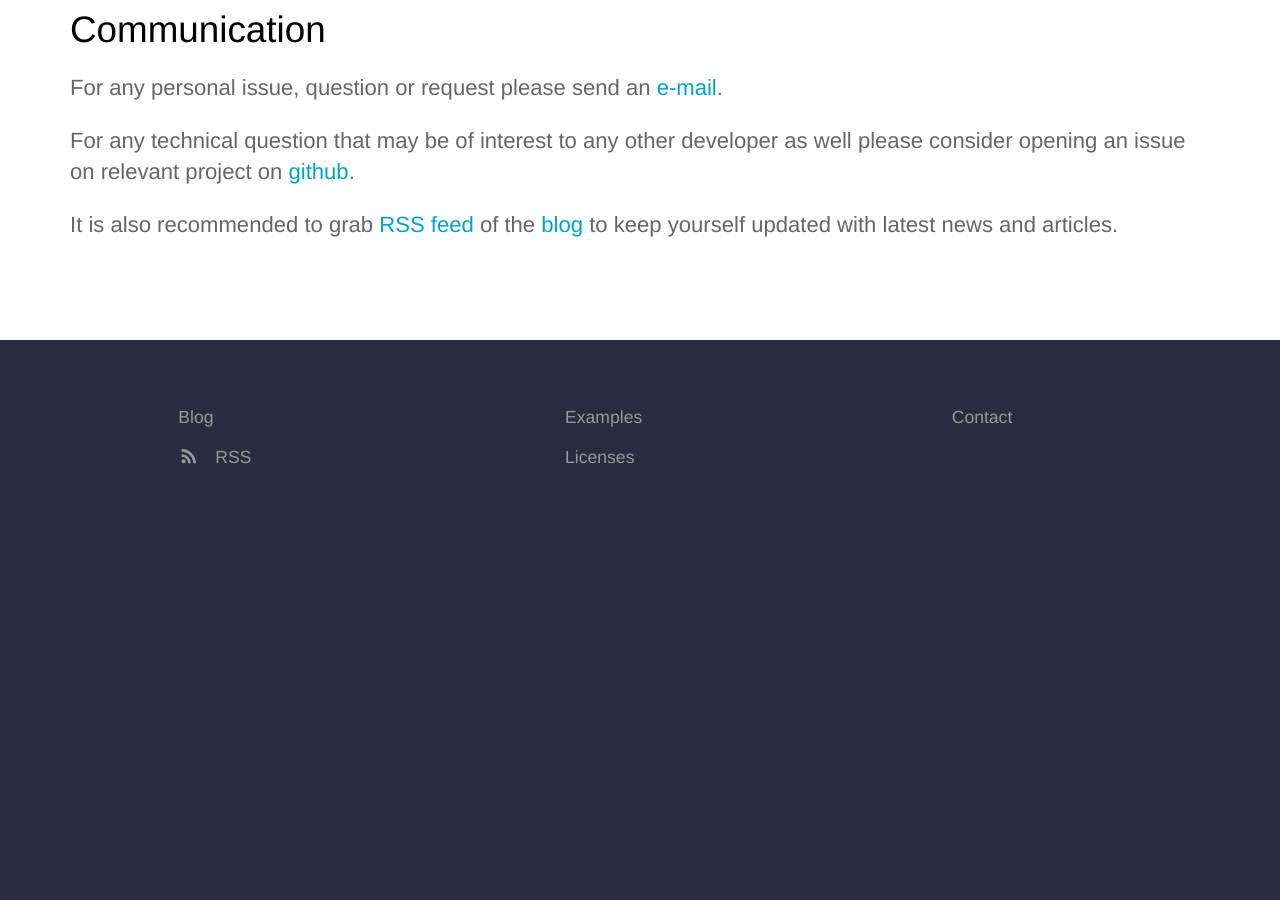
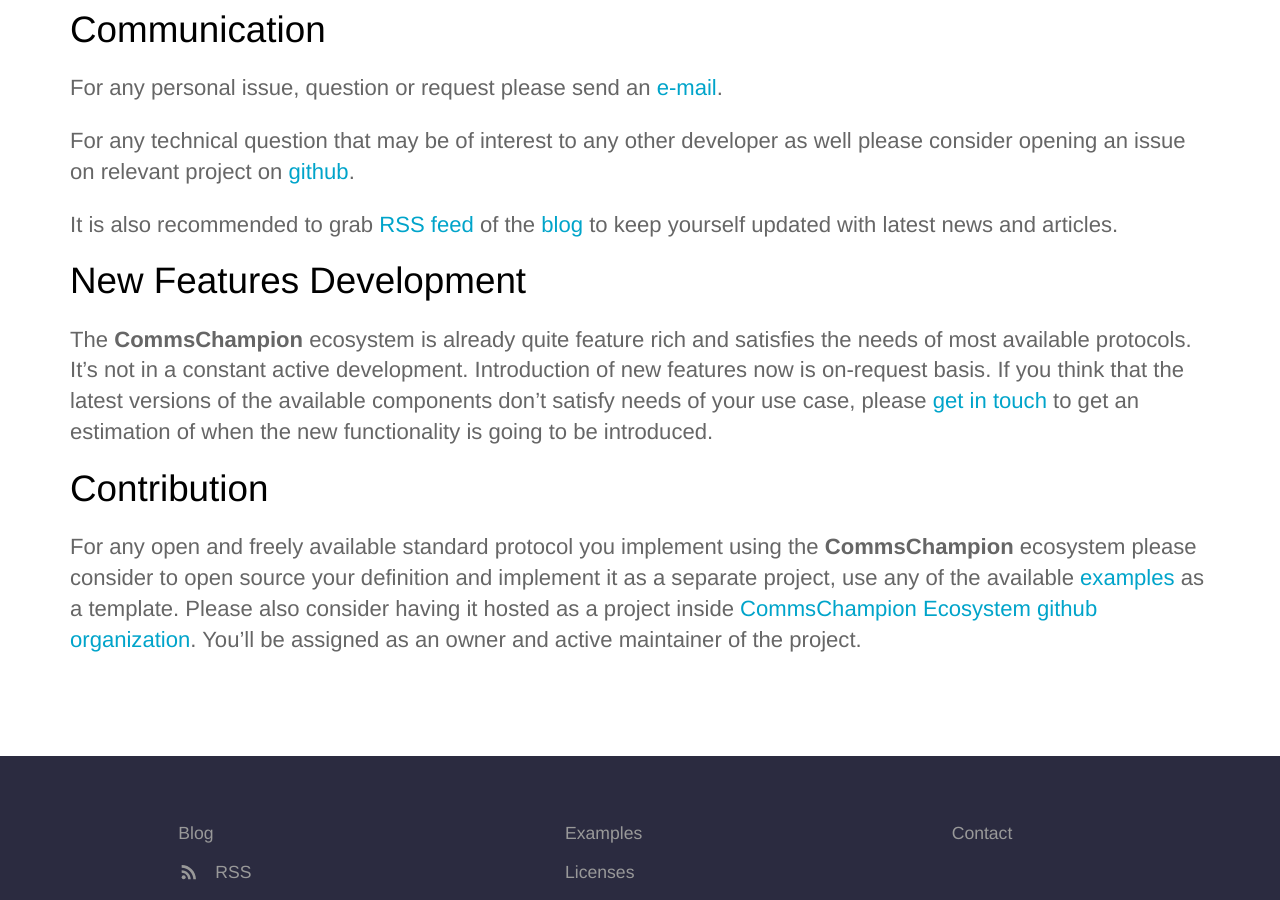
Before and after one commit to commschamp/commschamp.github.io, a Jekyll site: the page built from index.html, in a window 1280 px wide and 900 px high, scrolled down 5215 px. Built offline with Jekyll 4.4.1, drawn with Linux system fonts in a browser that asks for light colours; before the commit the page ends 5770 px from its top, so only the background shows below that.

Commit message:
Added "New Features Development" and "Contribution" sections on the main home page.

```diff
--- a/_includes/home.md
+++ b/_includes/home.md
@@ -207,3 +207,18 @@
 It is also recommended to grab [RSS feed]({{ site.baseurl }}/feed.xml) of the
 [blog]({{ site.baseurl }}/blog/)
 to keep yourself updated with latest news and articles.
+
+# New Features Development
+The **CommsChampion** ecosystem is already quite feature rich and satisfies the needs of most available
+protocols. It's not in a constant active development. Introduction of new features now is on-request basis.
+If you think that the latest versions of the available components don't satisfy needs of your use case,
+please [get in touch]({{ site.baseurl }}/contact/) to get an estimation of when the new functionality is going to be
+introduced.
+
+# Contribution
+For any open and freely available standard protocol you implement using the **CommsChampion** ecosystem
+please consider to open source your definition and implement it as a separate project, use
+any of the available [examples]({{ site.baseurl }}/examples) as a template. Please also
+consider having it hosted as a project inside
+[CommsChampion Ecosystem github organization](https://github.com/commschamp). You'll be assigned as
+an owner and active maintainer of the project.
```
